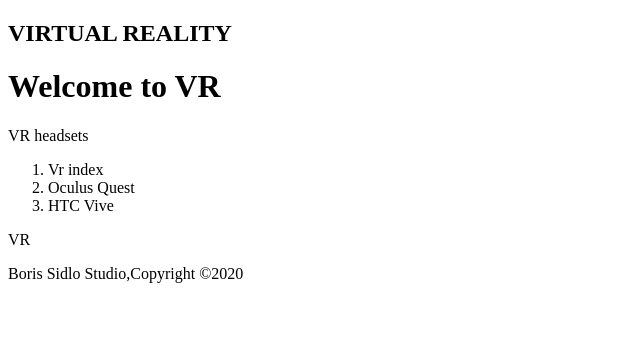
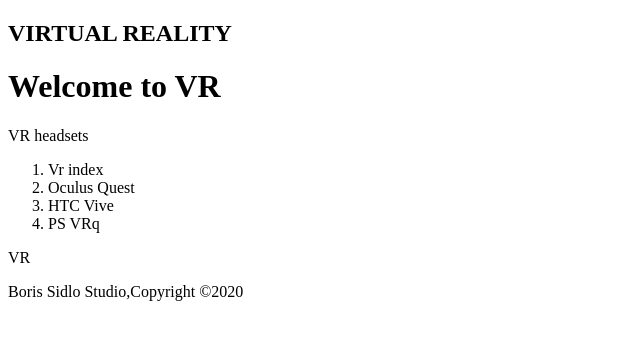
Before and after one commit to BorisSidlo/projekticek, a plain HTML site: page index.html in a window 1280 px wide. Shown: the whole page, without its empty margins (0-640 px from the left). Drawn offline with Linux system fonts and the light colour scheme.

Commit message:
dokonceny list

```diff
--- a/index.html
+++ b/index.html
@@ -15,6 +15,8 @@
 				<li>Vr index</li>
 				<li>Oculus Quest</li>
 				<li>HTC Vive</li>
+				<li>PS VRq</li>
+
 
 			</ol>
 
```
